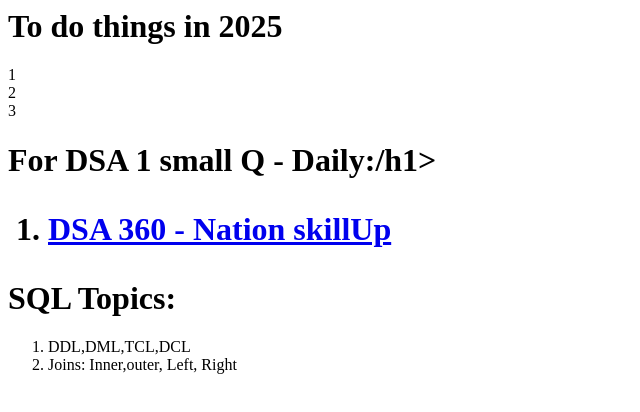
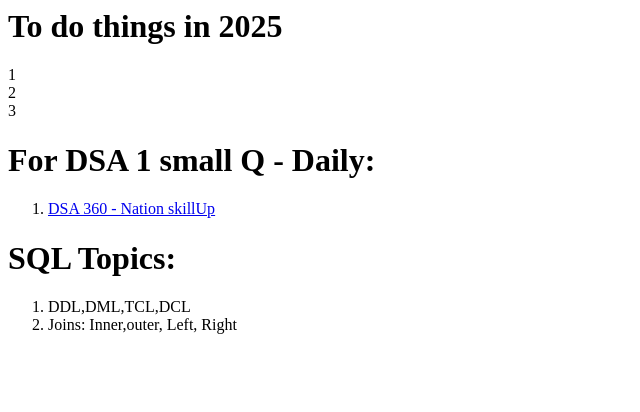
Before and after one commit to ShaziyaKhazi/129-Days-Left-in-2025-challenge-works, a plain HTML site: page index.html in a window 1280 px wide. Shown: the whole page, without its empty margins (0-640 px from the left). Drawn offline with Linux system fonts and the light colour scheme.

Commit message:
Update index.html

```diff
--- a/index.html
+++ b/index.html
@@ -5,7 +5,7 @@
   <body>
     <h1>To do things in 2025</h1>
     1 <br>2 <br> 3<br>
-    <h1>For DSA 1 small Q - Daily:/h1>
+    <h1>For DSA 1 small Q - Daily:</h1>
     <ol>
       <li><a href="https://www.geeksforgeeks.org/batch/skill-up-dsa?tab=Chapters">DSA 360 - Nation skillUp </a></li>
     </ol>
```
